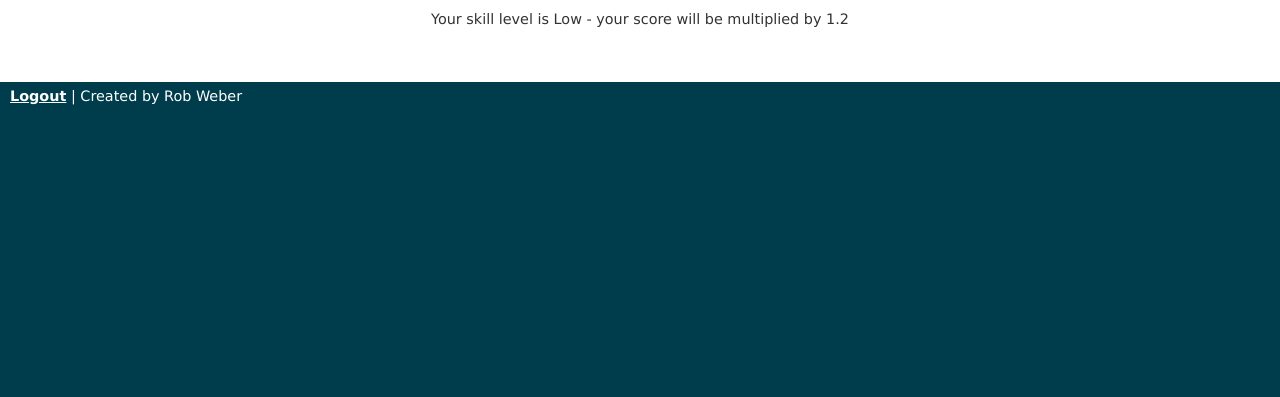
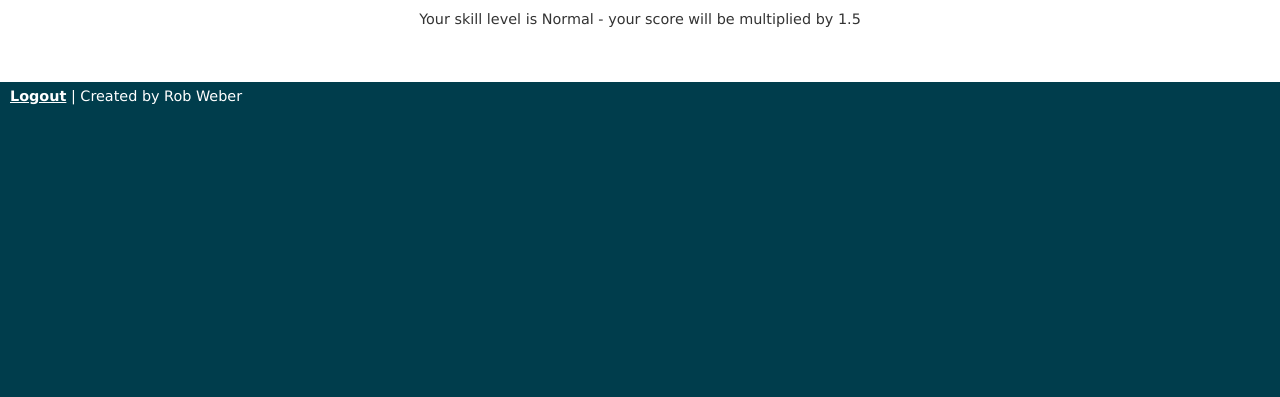
Before and after one commit to robweber/mario-kart-tournament, a CakePHP app: the page made by app/View/Tournaments/driver.ctp in a window 1280 px wide. Shown: the part 403-800 px from the top of the page. Run offline with PHP 8.4 and a stand-in for CakePHP, Linux system fonts and the light colour scheme; the template is opened without the code that fills it, so the values that code supplies are empty; some libraries are stand-ins or nearby versions.

Commit message:
levels are normal and advanced

```diff
--- a/app/View/Tournaments/add_driver.ctp
+++ b/app/View/Tournaments/add_driver.ctp
@@ -2,7 +2,7 @@
 
 <?php echo $this->Form->input('name',array('label'=>'Name')) ?>
 
-<?php echo $this->Form->input('level',array('type'=>'radio','options'=>array(0=>'Low',1=>'Medium',2=>'High'),'legend'=>'Skill Level')); ?>
+<?php echo $this->Form->input('level',array('type'=>'radio','options'=>array(0=>'Normal',1=>'Advanced'),'legend'=>'Skill Level')); ?>
 
 <?php
 $myOptions          = array();
--- a/app/View/Tournaments/driver.ctp
+++ b/app/View/Tournaments/driver.ctp
@@ -8,14 +8,10 @@
 <?php function findSkill($skill){
 
 	if($skill == 0){
-		return 'Low - your score will be multiplied by 1.2';
-	}
-	else if($skill == 1)
-	{
-		return 'Medium - your score will be multiplied by 1.1';
+		return 'Normal - your score will be multiplied by 1.5';
 	}
 	else {
-		return 'High - Your score will not recieve a multiplier';
+		return 'Advanced - Your score will not recieve a multiplier';
 	}
 
 }
```
